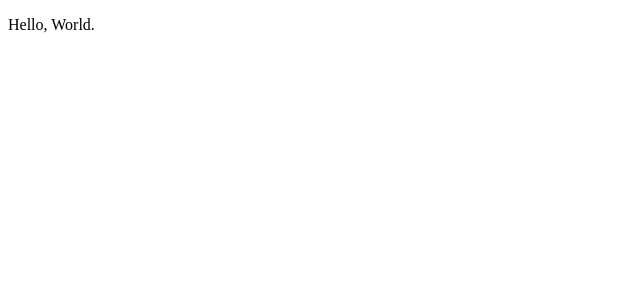
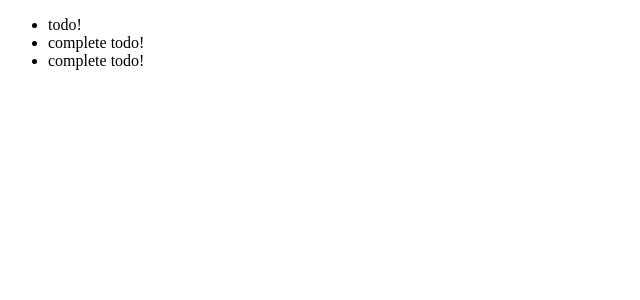
Before and after one commit to shimabukuromeg/sample-next, a Next.js app: page / in a window 1280 px wide. Shown: the top 300 px of the page, without its empty margins (0-640 px from the left). Built offline with nearby package versions, Linux system fonts and the light colour scheme.

Commit message:
[update] idとmessageのリストを受け取ったらリスト表示されるコンポーネントを作成した

```diff
--- /dev/null
+++ b/src/components/Todo/List.tsx
@@ -0,0 +1,14 @@
+import { FC } from 'react';
+import { Todo, TodoType } from './Todo';
+
+const todoList: TodoType[] = [
+    { id: 1, message: 'todo!' },
+    { id: 2, message: 'complete todo!' },
+    { id: 3, message: 'complete todo!' },
+];
+
+export const List: FC = () => (
+    <ul>
+        { todoList.map((todo: TodoType) => <Todo key={todo.id} todo={todo} />) }
+    </ul>
+);
--- /dev/null
+++ b/src/components/Todo/Todo.tsx
@@ -0,0 +1,18 @@
+import { FC } from 'react';
+
+export type TodoType = {
+    id: number;
+    message: string;
+};
+
+export type TodoProps = {
+    todo: TodoType;
+};
+
+export const Todo: FC<TodoProps> = ({ todo }) => {
+    return (
+        <li>
+            <div>{todo.message}</div>
+        </li>
+    )
+}
--- a/src/pages/index.tsx
+++ b/src/pages/index.tsx
@@ -1,7 +1,16 @@
-export default function Home() {
+import { NextPage } from 'next';
+import Head from 'next/head';
+import { List } from '../components/Todo/List';
+
+const Home: NextPage = () => {
   return (
       <div>
-        <p>Hello, World.</p>
+          <Head>
+              <title>Sample Next with TypeScript &amp; RTK</title>
+          </Head>
+          <List />
       </div>
   )
 }
+
+export default Home;
```
